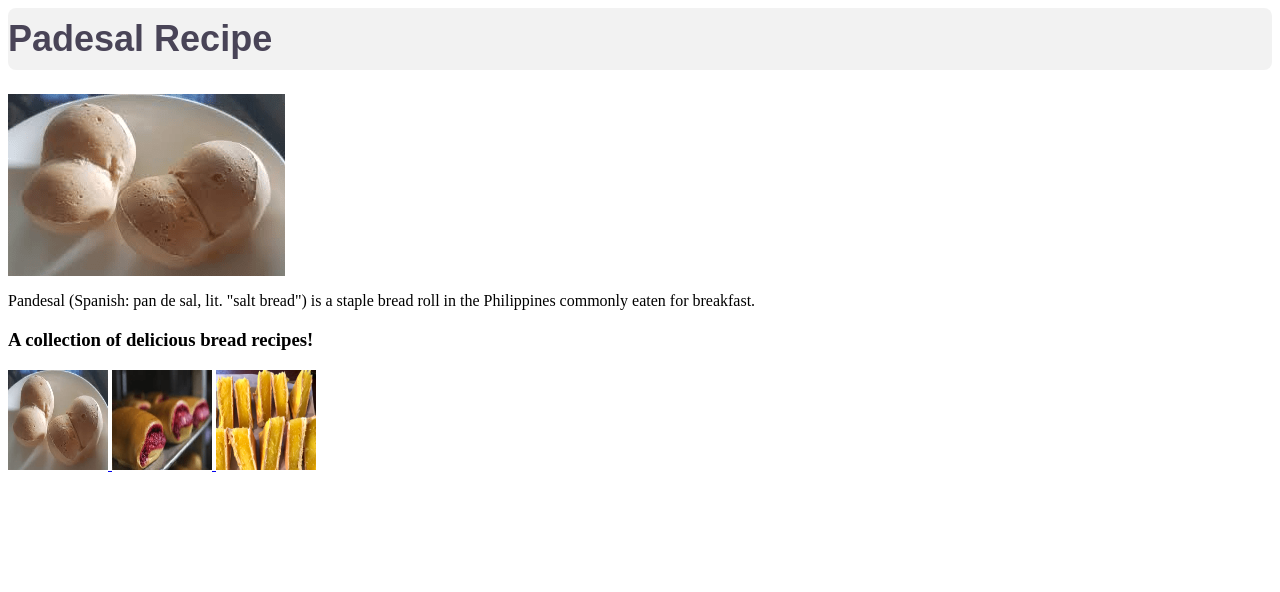
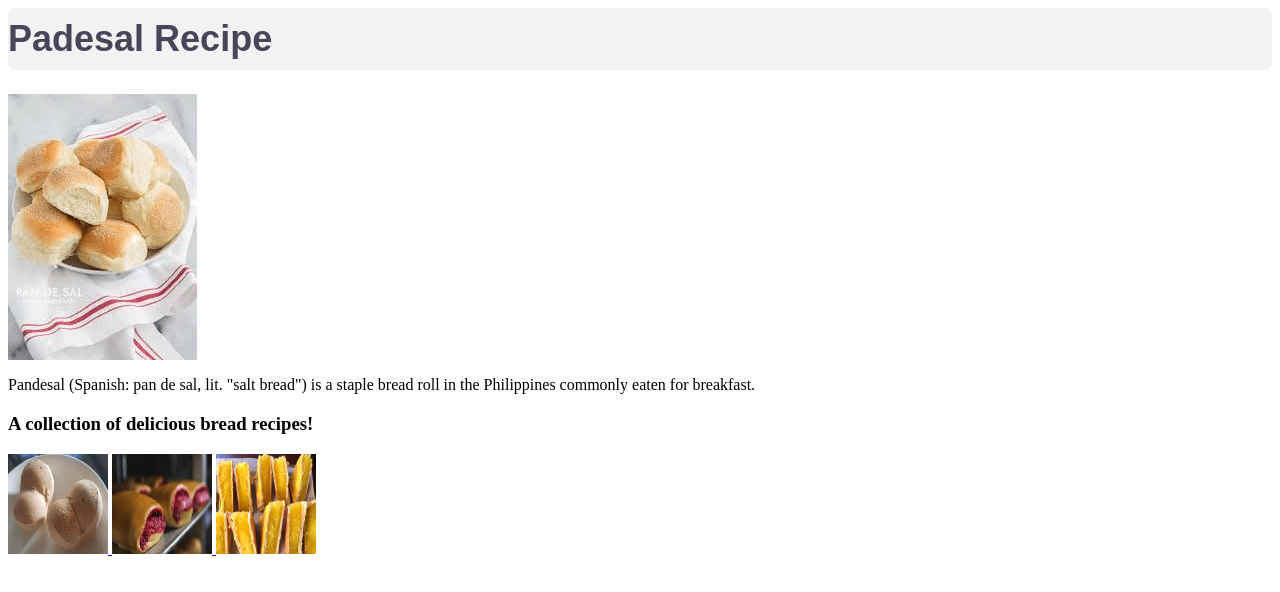
Before and after one commit to 3RV7N/wd82p, a plain HTML site: page 03-activity/MP.html in a window 1280 px wide. Drawn offline with Linux system fonts and the light colour scheme.

```diff
--- a/03-activity/MP.html
+++ b/03-activity/MP.html
@@ -18,7 +18,7 @@
 
     <h1>Padesal Recipe</h1>
 
-    <img src="images/Monay.png" alt="An image of Monay in PNG format" />
+    <img src="images/Pandesal.png" alt="An image of Monay in PNG format" />
     <p>
       Pandesal (Spanish: pan de sal, lit. "salt bread") is a staple bread roll
       in the Philippines commonly eaten for breakfast.
```
